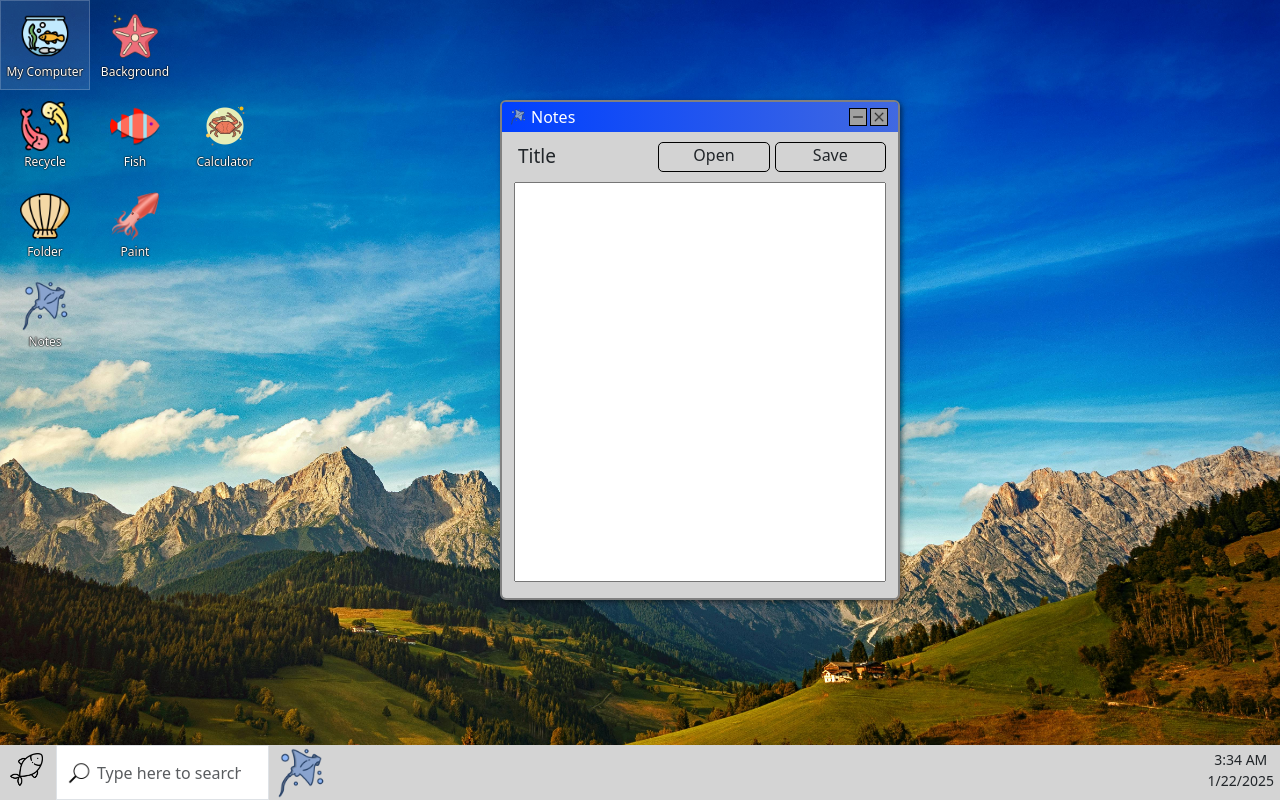
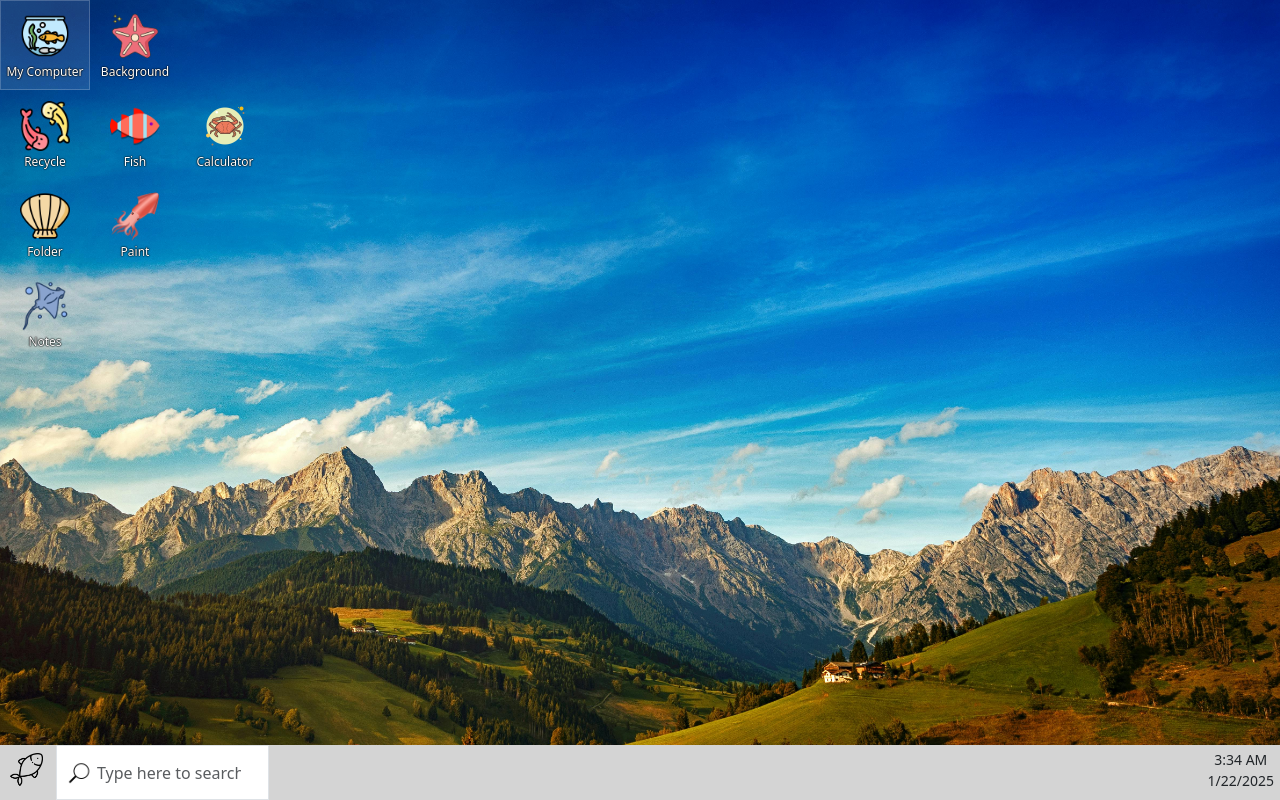
Before and after one commit to TheLvableMrFish/Fish_OS, a React (Create React App) app: page / in a window 1280 px wide. Built offline with nearby package versions, Linux system fonts and the light colour scheme.

Commit message:
Commeted out placeholder that has an application open on startup

```diff
--- a/src/Pages/Desktop.js
+++ b/src/Pages/Desktop.js
@@ -27,17 +27,17 @@ const Desktop =()=>{
         //     width: 550, height: 350,
         // }
 
-        {
-            id: 8,
-            title: 'Notes',
-            x: 500, y: 100,
-            zIndex: 1,
-            content: <Notes />,
-            img: 'manta_ray',
-            width: 400,
-            height: 500,
-            key: 1
-        }
+        // {
+        //     id: 8,
+        //     title: 'Notes',
+        //     x: 500, y: 100,
+        //     zIndex: 1,
+        //     content: <Notes />,
+        //     img: 'manta_ray',
+        //     width: 400,
+        //     height: 500,
+        //     key: 1
+        // }
     ])
 
 
```
